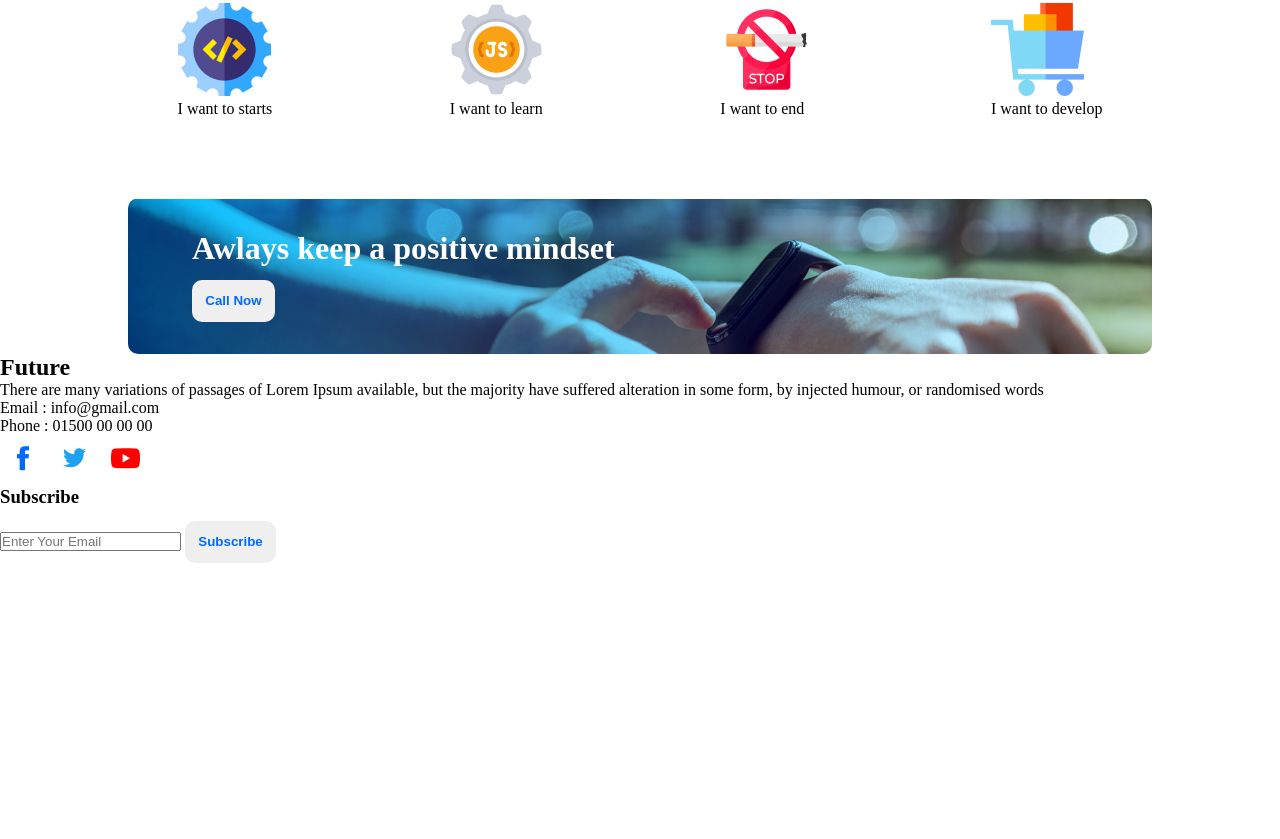
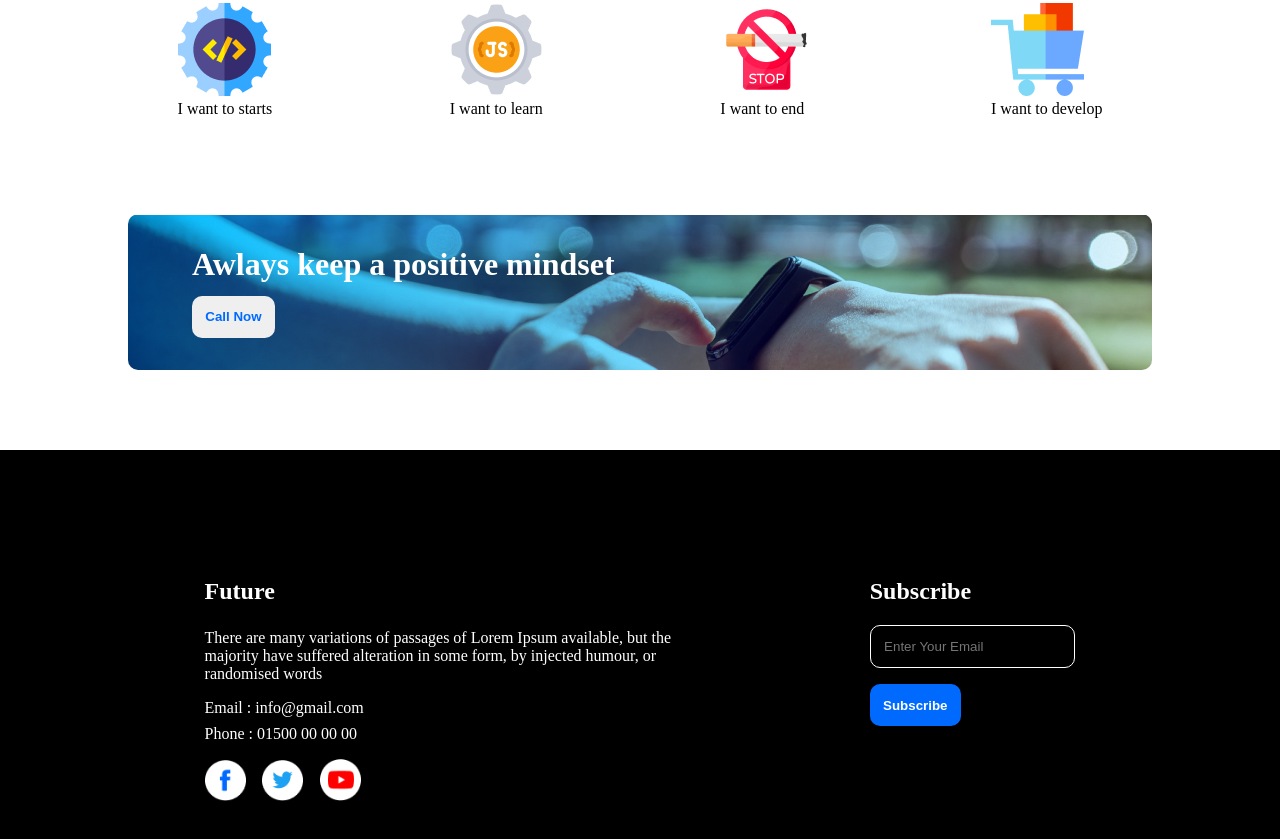
Before and after one commit to justJubair/new-year-new-me, a plain HTML site: page index.html in a window 1280 px wide. Shown: the part 1349-2188 px from the top of the page. Before the commit the page ends 1912 px from the top, so only its background shows below. Drawn offline with Linux system fonts and the light colour scheme.

Commit message:
footer section finished, final commit

```diff
--- a/stye.css
+++ b/stye.css
@@ -113,3 +113,51 @@
     font-size: 2em;
 }
 /* second banner related styles ends */
+
+
+/* footer section related styles */
+.footer-container {
+    background-color: #000;
+    color: #fff;
+    display: flex;
+    align-items: top;
+    justify-content: space-around;
+    padding: 8em;
+    margin-top: 5em;
+}
+
+.footer-content > h2, p, ul {
+    margin-bottom: 1em;
+    list-style-type: none;
+}
+
+.footer-content {
+    width: 50%;
+}
+
+.footer-content li {
+    margin-bottom: 0.5em;
+}
+
+.social-icons > img {
+    width: 8%;
+    margin-right: 0.8em;
+}
+
+.footer-form > h3{
+    font-size: 1.5em;
+}
+
+.footer-form > input {
+    display: block;
+    margin: 1.5em 0 0.2em 0;
+    background-color: #000;
+    padding: 1em;
+    border: 1px solid #fff;
+    border-radius: 10px;
+}
+
+.subscribe {
+    background-color: rgb(0, 106, 255);
+    color: #fff;
+}
```
